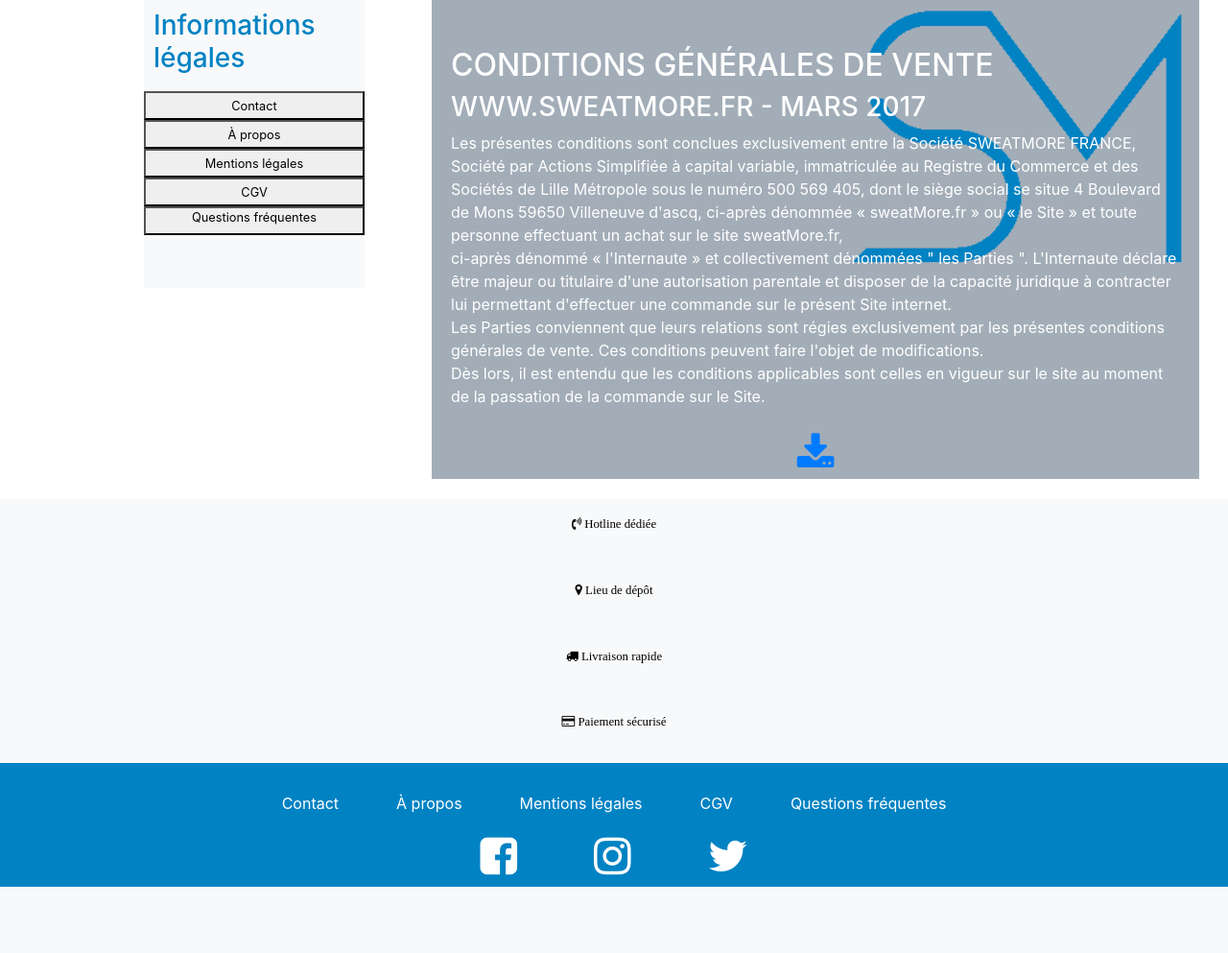
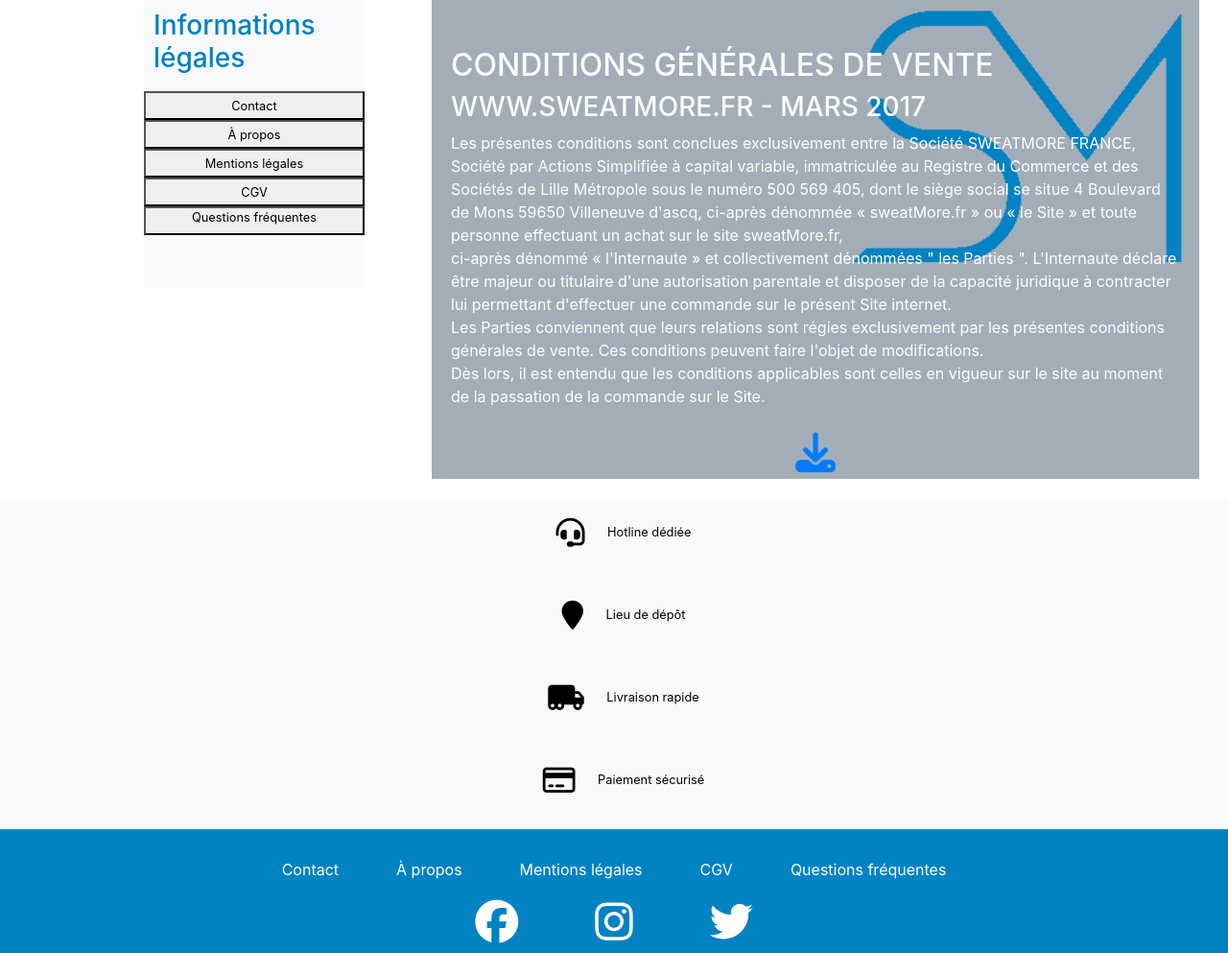
Before and after one commit to damien-simplon/site_catalogue_sweatmore, a PHP site: page /cgv.php in a window 1280 px wide. Shown: the part 86-1079 px from the top of the page at 96% size. Before the commit the page ends 1010 px from the top, so only its background shows below. Run offline with PHP 8.4, Linux system fonts and the light colour scheme; some libraries are stand-ins or nearby versions.

Commit message:
changement footer

```diff
--- a/connexion.php
+++ b/connexion.php
@@ -10,7 +10,7 @@ include "./include/bdd.inc.php";
             <img class="Logo" src="./img/logo.png" alt="SweatMore">
         </a>
     </div>
-
+    <div class='row'>
     <div class="container">
         <section>
         <h1>Connectez-vous</h1>
@@ -41,3 +41,4 @@ include "./include/bdd.inc.php";
         </form>
         </section>
     </div>
+</div>
--- a/css/styles.css
+++ b/css/styles.css
@@ -556,23 +556,23 @@ a:hover {
 }
 /********************FOOTER********************/
 
-.fa-volume-control-phone{
-    font-size:150px;
+.fa-headset{
+    font-size:30px;
     margin: 20px;
     vertical-align:middle;
 }
 .fa-map-marker{
-    font-size:150px;
+    font-size:30px;
     margin: 20px;
     vertical-align:middle;
 }
-.fa-truck{
-    font-size:150px;
+.fa-truck-moving{
+    font-size:30px;
     margin: 20px;
     vertical-align:middle;
 }
 .fa-credit-card{
-    font-size:150px;
+    font-size:30px;
     margin: 20px;
     vertical-align:middle;
 }
@@ -640,8 +640,6 @@ input{
     width : 30px;
 }
 
-
-
 .Logo{
     width:200px;
 }
--- a/include/footer.inc.html
+++ b/include/footer.inc.html
@@ -1,10 +1,10 @@
 <footer class="container-fluid">
 	<div id="support">
 
-			<p><i class="fa fa-volume-control-phone"> Hotline dédiée</i></p>
-			<p><i class="fa fa-map-marker"> Lieu de dépôt</i></p>
-			<p><i class="fa fa-truck"> Livraison rapide</i></p>
-			<p><i class="fa fa-credit-card" aria-hidden="true"> Paiement sécurisé</i></p>
+			<p><i class="fas fa-headset"></i> Hotline dédiée</p>
+			<p><i class="fas fa-map-marker"></i> Lieu de dépôt</p>
+			<p><i class="fas fa-truck-moving"></i> Livraison rapide</p>
+			<p><i class="far fa-credit-card"></i> Paiement sécurisé</p>
 
 	</div>
 	<div class="list-footer">
@@ -18,9 +18,9 @@
 	</div>
 	<div class="list-footer">
 		<ul id="list-icon-footer">
-			<li><a href="https://www.facebook.com/sweat.more.9" target=_blank><i class="fa fa-facebook-square icon-reseaux"></i></a></li>
-			<li><a href="https://www.instagram.com/sweatmore/" target=_blank><i class="fa fa-instagram icon-reseaux"></i></a></li>
-			<li><a href="https://twitter.com/" target=_blank><i class="fa fa-twitter icon-reseaux"></i></a></li>
+			<li><a href="https://www.facebook.com/sweat.more.9" target=_blank><i class="fab fa-facebook icon-reseaux"></i></a></li>
+			<li><a href="https://www.instagram.com/sweatmore/" target=_blank><i class="fab fa-instagram icon-reseaux"></i></a></li>
+			<li><a href="https://twitter.com/" target=_blank><i class="fab fa-twitter icon-reseaux"></i></a></li>
 		</ul>
 	</div>
 </footer>
--- a/include/head.inc.html
+++ b/include/head.inc.html
@@ -4,3 +4,4 @@
 <link rel="stylesheet" href="./css/styles.css" type="text/css">
 <link href="https://stackpath.bootstrapcdn.com/font-awesome/4.7.0/css/font-awesome.min.css" rel="stylesheet" integrity="sha384-wvfXpqpZZVQGK6TAh5PVlGOfQNHSoD2xbE+QkPxCAFlNEevoEH3Sl0sibVcOQVnN" crossorigin="anonymous">
 <link href="https://fonts.googleapis.com/css?family=Karla&display=swap" rel="stylesheet">
+<script src="https://kit.fontawesome.com/4afe80f74f.js"></script>
```
